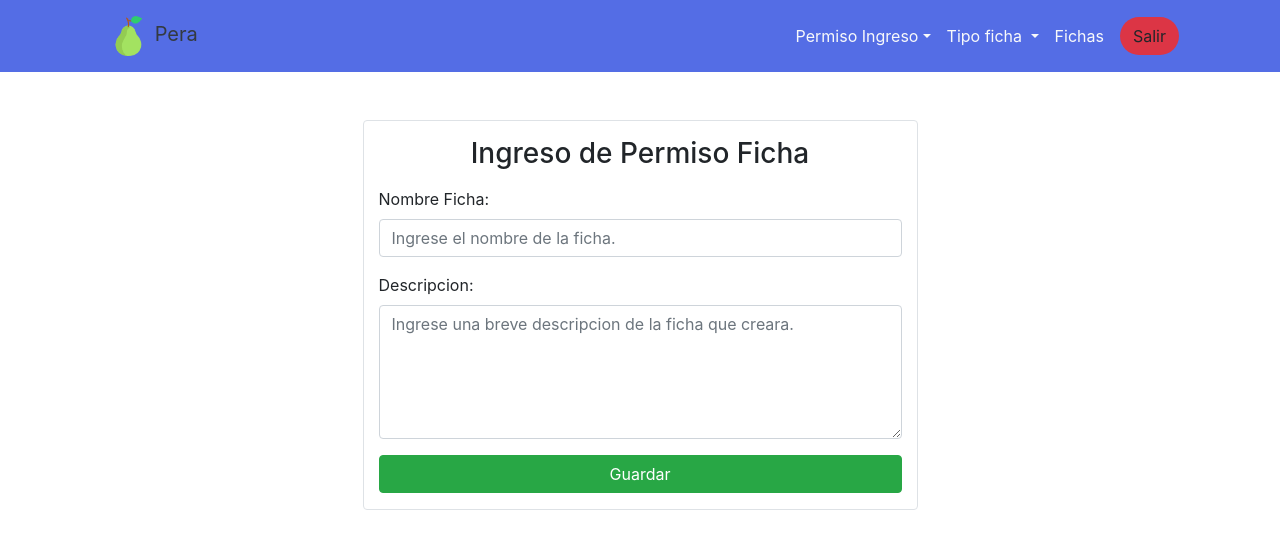
After one commit to taguz91/pera-admin, a PHP site: template src/vista/tipoficha/guardar.php in a window 1280 px wide. The commit adds this page. Shown: the top 549 px of the page. Run offline with PHP 8.4, Linux system fonts and the light colour scheme; the template is opened without the code that fills it, so the values that code supplies are empty; a stand-in replaces the project's code that opens the database connection; some libraries are stand-ins or nearby versions.

Commit message:
La vista de tipo de ficha esta terminada

```diff
--- a/src/modelo/tipoficha/tipofichabd.php
+++ b/src/modelo/tipoficha/tipofichabd.php
@@ -121,7 +121,7 @@ abstract class TipoFichaBD{
       while($r = $res->fetch(PDO::FETCH_ASSOC)){
         $tf = new TipoFichaMD();
         $tf->id = $r['id_tipo_ficha'];
-        $tf->tipoficha = $r['tipo_ficha'];
+        $tf->tipoFicha = $r['tipo_ficha'];
         $tf->descripcion = $r['tipo_ficha_descripcion'];
       }
       return $tf;
@@ -133,7 +133,7 @@ abstract class TipoFichaBD{
     while($r = $res->fetch(PDO::FETCH_ASSOC)){
       $tf = new TipoFichaMD();
       $tf->id = $r['id_tipo_ficha'];
-      $tf->tipoficha = $r['tipo_ficha'];
+      $tf->tipoFicha = $r['tipo_ficha'];
       $tf->descripcion = $r['tipo_ficha_descripcion'];
 
       array_push($items, $tf);
--- /dev/null
+++ b/src/vista/tipoficha/guardar.php
@@ -0,0 +1,39 @@
+<?php
+require 'src/vista/templates/header.php';
+ ?>
+
+ <div class="container my-5">
+
+   <div class="col-md-8 col-lg-6 mx-auto border rounded">
+
+     <h3 class="text-center my-3">
+       Ingreso de Permiso Ficha
+     </h3>
+     <form class="form-horizontal" action="<?php echo constant('URL') . 'tipoficha/guardar'; ?>" method="post">
+
+       <div class="form-group">
+         <label for="">Nombre Ficha:</label>
+         <input type="text" class="form-control" name="nombreficha" value=""
+         placeholder="Ingrese el nombre de la ficha." required>
+       </div>
+
+       <div class="form-group">
+         <label for="">Descripcion:</label>
+         <textarea name="descripcionficha" class="form-control" rows="5" cols="5"
+         placeholder="Ingrese una breve descripcion de la ficha que creara." required></textarea>
+
+       </div>
+
+       <div class="form-group">
+          <input class="btn btn-success btn-block"
+          type="submit" name="guardar" value="Guardar">
+       </div>
+
+     </form>
+
+   </div>
+ </div>
+
+<?php
+require 'src/vista/templates/footer.php';
+?>
--- a/src/vista/tipoficha/index.php
+++ b/src/vista/tipoficha/index.php
@@ -29,7 +29,7 @@ require 'src/vista/templates/header.php';
      </div>
 
      <div class="col-sm-2">
-       <a href="<?php echo constant('URL'); ?>permisoficha/guardar"
+       <a href="<?php echo constant('URL'); ?>tipoficha/guardar"
        class="btn btn-success btn-block">Ingresar</a>
      </div>
 
```
Also changed, not shown: src/controlador/tipoficha/tipoficha.php (+13 -8 lines), src/vista/tipoficha/editar.php (renamed from src/vista/tipoficha/form.php, +5 -4 lines).
